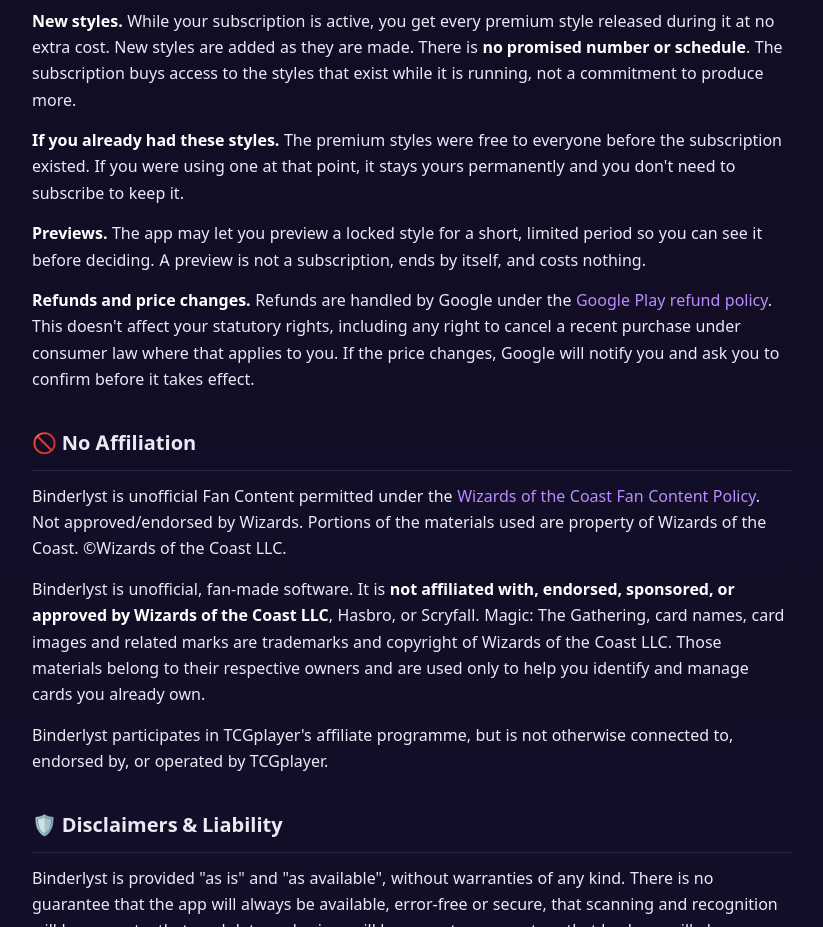
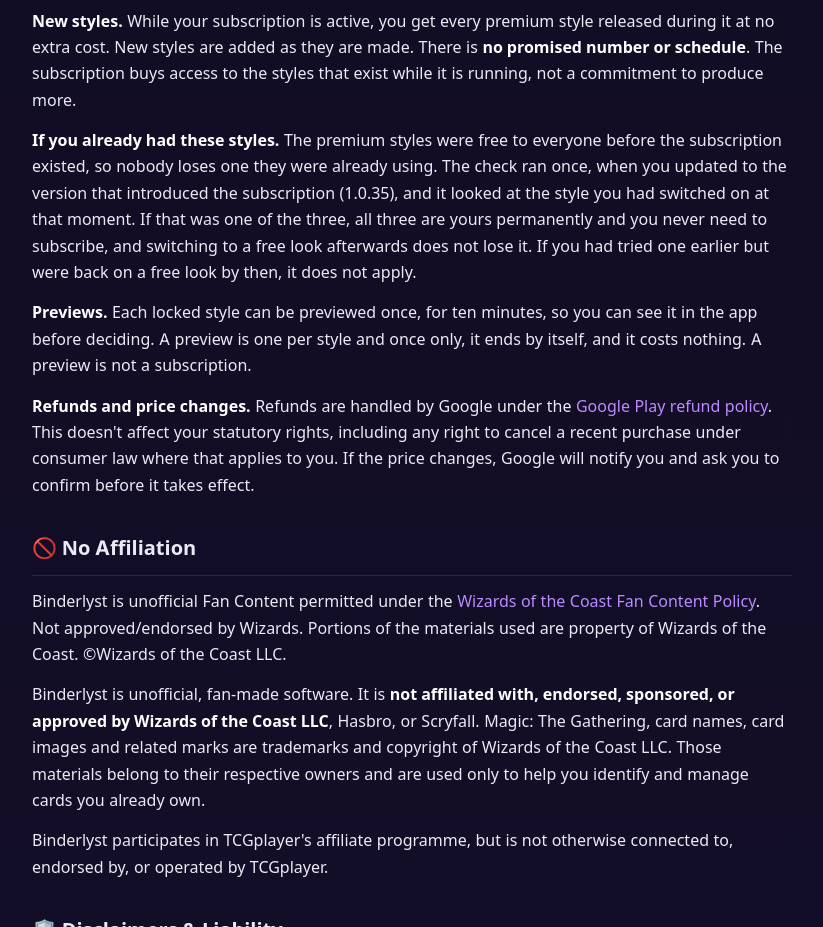
Before and after one commit to Binderlyst/Binderlyst-Terms, a plain HTML site: page index.html in a window 1280 px wide. Shown: the part 2860-3787 px from the top of the page, without its empty margins (228-1051 px from the left). Drawn offline with Linux system fonts and the light colour scheme.

Commit message:
Say what grandfathering and previews actually do
* "If you were using one at that point, it stays yours permanently" was too
  loose in both directions. It reads as "anyone who ever used one", and it
  implies you keep only the style you had. What the code does: the check runs
  once, on the update to 1.0.35, reads the style selected at that moment, and
  grants all three permanently. Trying one earlier and switching back gets
  nothing. Spelled out, because this clause decides whether someone is asked
  to pay for something they already had.
* Previews were "a short, limited period". They are ten minutes, one per
  style, once ever. A term that governs a free trial should say its length.

```diff
--- a/index.html
+++ b/index.html
@@ -116,8 +116,8 @@
   <p><strong>Renewal and cancellation.</strong> The subscription renews automatically at the end of each billing period until you cancel. You can cancel at any time from Subscriptions in the Google Play app or on the Play Store website, and there is a link to it in the app's Settings. Cancelling stops future renewals, and you keep access until the end of the period you have already paid for.</p>
   <p><strong>If it ends.</strong> When a subscription lapses or is cancelled, the premium styles lock again and the app returns to one of the free styles. Nothing else changes: your collection, decks, reports and backups are untouched.</p>
   <p><strong>New styles.</strong> While your subscription is active, you get every premium style released during it at no extra cost. New styles are added as they are made. There is <strong>no promised number or schedule</strong>. The subscription buys access to the styles that exist while it is running, not a commitment to produce more.</p>
-  <p><strong>If you already had these styles.</strong> The premium styles were free to everyone before the subscription existed. If you were using one at that point, it stays yours permanently and you don't need to subscribe to keep it.</p>
-  <p><strong>Previews.</strong> The app may let you preview a locked style for a short, limited period so you can see it before deciding. A preview is not a subscription, ends by itself, and costs nothing.</p>
+  <p><strong>If you already had these styles.</strong> The premium styles were free to everyone before the subscription existed, so nobody loses one they were already using. The check ran once, when you updated to the version that introduced the subscription (1.0.35), and it looked at the style you had switched on at that moment. If that was one of the three, all three are yours permanently and you never need to subscribe, and switching to a free look afterwards does not lose it. If you had tried one earlier but were back on a free look by then, it does not apply.</p>
+  <p><strong>Previews.</strong> Each locked style can be previewed once, for ten minutes, so you can see it in the app before deciding. A preview is one per style and once only, it ends by itself, and it costs nothing. A preview is not a subscription.</p>
   <p><strong>Refunds and price changes.</strong> Refunds are handled by Google under the <a href="https://support.google.com/googleplay/answer/2479637">Google Play refund policy</a>. This doesn't affect your statutory rights, including any right to cancel a recent purchase under consumer law where that applies to you. If the price changes, Google will notify you and ask you to confirm before it takes effect.</p>
 
   <h2>🚫 No Affiliation</h2>
```
